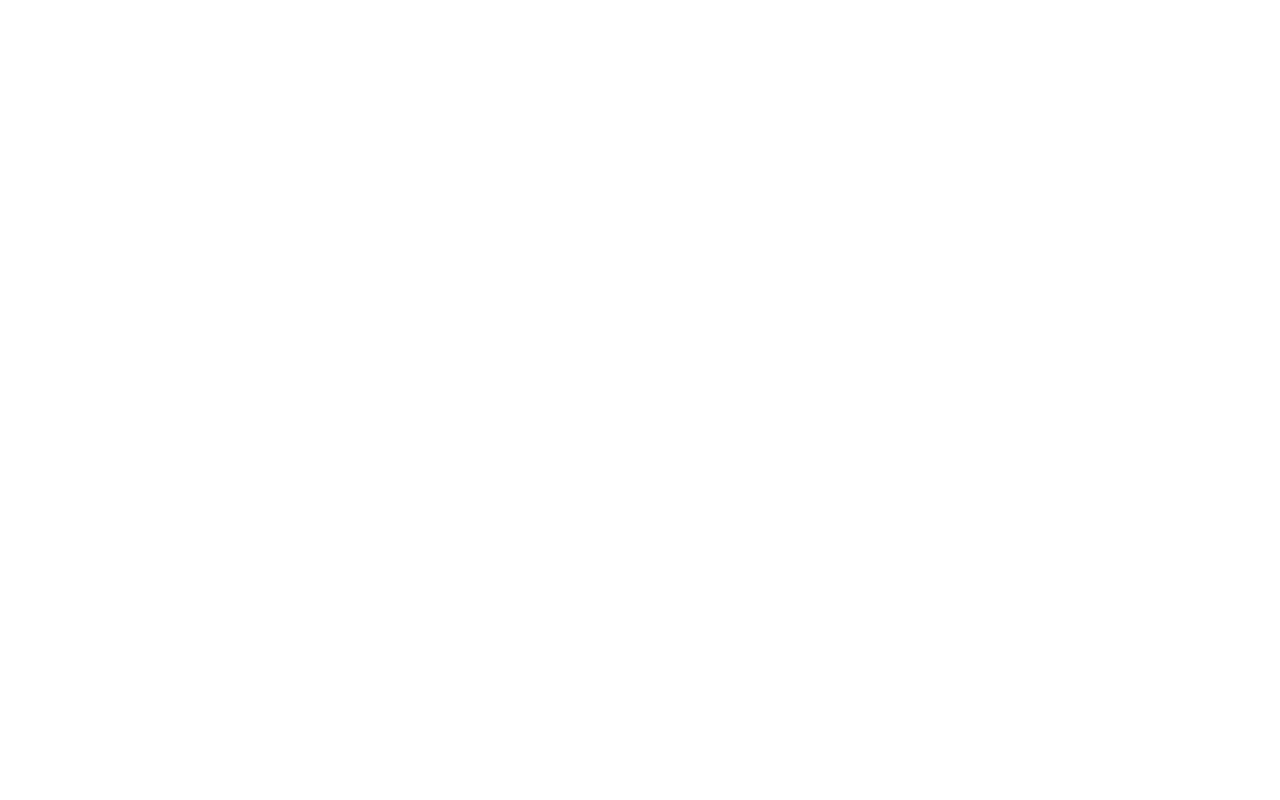
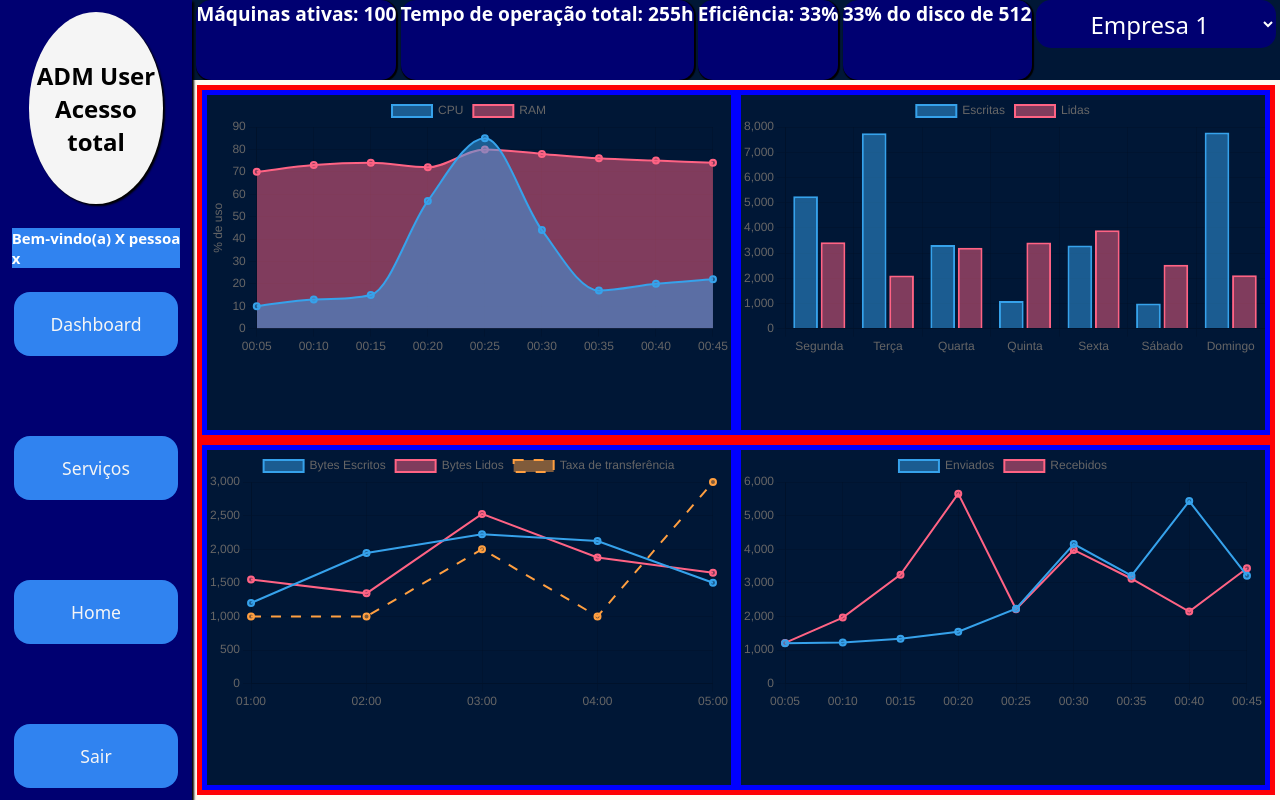
Before and after one commit to Sprint-2-Semestre-SpTech-School/ProjetoSprint2Semestre, a website: page Re-Data/site/public/generalDashs.html in a window 1280 px wide. Drawn offline with nearby package versions, Linux system fonts and the light colour scheme.

Commit message:
Adicionei a nova tela das dash gerais e construi elas na tela

```diff
--- a/Re-Data/site/public/css/generalDashs.css
+++ b/Re-Data/site/public/css/generalDashs.css
@@ -10,6 +10,9 @@
 
 main {
     z-index: 0;
+    display: flex;
+    background-color: #001736;
+    z-index: 1;
 }
 
 html {
@@ -21,3 +24,136 @@ section {
     height: 100dvh;
     width: 100%;
 }
+
+nav {
+    display: flex;
+    flex-direction: column;
+    justify-content: space-around;
+    align-items: center;
+    width: 15%;
+    background-color: #000071;
+    transition: 500ms;
+    box-shadow: 2px 2px 2px black;
+    z-index: 0;
+}
+
+nav .user {
+    display: flex;
+    justify-content: center;
+    align-items: center;
+    border-radius: 50%;
+    height: 12rem;
+    width: 70%;
+    background-color: whitesmoke;
+    box-shadow: 2px 2px 2px black;
+    /* border: 5px solid red; */
+}
+
+nav .user h1 {
+    text-align: center;
+    color: black;
+    font-size: 1.5rem;
+}
+
+nav .nav-items {
+    display: flex;
+    justify-content: space-evenly;
+    align-items: center;
+    flex-direction: column;
+    color: white;
+    width: 100%;
+    height: fit-content;
+    gap: 5rem;
+}
+
+nav .nav-items li {
+    display: flex;
+    width: 85%;
+    height: 4rem;
+    align-items: center;
+    justify-content: center;
+    color: white;
+    border-radius: 1rem;
+    cursor: pointer;
+    font-size: 1.1rem;
+    transition: 500ms;
+    background-color: #3083f0;
+}
+
+nav .nav-items li:hover {
+    background-color: #FDAD00;
+}
+
+nav .nav-items a {
+    color: whitesmoke;
+    transition: ease-in 500ms;
+}
+
+nav .meeting {
+    font-size: 0.8rem;
+    /* border: 5px solid lightblue; */
+    background-color: #3083f0;
+}
+
+/* ------------------------------------------------- General Settings and Nav ------------------------------------------------------- */
+
+main .content {
+    display: flex;
+    flex-direction: column;
+    width: 85dvw;
+    height: 100%;
+    /* border: 5px solid red; */
+}
+
+main .content .info {
+    display: flex;
+    justify-content: space-evenly;
+    /* border: 5px solid blanchedalmond; */
+}
+
+main .content .info .kpi {
+    background-color: #000071;
+    border-radius: 15px;
+    height: 5rem;
+    font-size: 0.8rem;
+    box-shadow: 1px 1px 1px 1px black;
+    /* border: 5px solid purple; */
+}
+
+main .content .info .select-project select {
+    width: 15rem;
+    height: 3rem;
+    border: none;
+    border-radius: 15px;
+    text-align: center;
+    font-size: 1.5rem;
+    background-color: #000071;
+    transition: 200ms;
+}
+
+main .content .info .select-project select:hover {
+    width: 15.5rem;
+    height: 3.5rem;
+    background-color: #FDAD00;
+}
+
+main .content .dash-view {
+    display: flex;
+    flex-direction: column;
+    width: 100%;
+    height: 100%;
+    border: 5px solid floralwhite;
+}
+
+main .content .dash-view .group{
+    display: flex;
+    justify-content: space-around;
+    width: 100%;
+    height: 50%;
+    border: 5px solid red;
+}
+
+main .content .dash-view .dashboard {
+    width: 50%;
+    border: 5px solid blue;
+}
--- a/Re-Data/site/public/generalDashs.html
+++ b/Re-Data/site/public/generalDashs.html
@@ -1,16 +1,92 @@
 <!DOCTYPE html>
 <html lang="en">
+
 <head>
     <meta charset="UTF-8">
     <meta name="viewport" content="width=device-width, initial-scale=1.0">
     <title>Document</title>
-    <link rel="stylesheet" href="">
+    <link rel="stylesheet" href="./css/generalDashs.css">
 </head>
+
 <body>
     <main>
         <section>
-
+            <nav class="navbar">
+                <div class="user">
+                    <h1>ADM User Acesso total</h1>
+                </div>
+                <div class="meeting">
+                    <h1>Bem-vindo(a) X pessoa</h1>
+                    <h1 id="data">x</h1>
+                    <h1 id="time"></h1>
+                </div>
+                <ul class="nav-items">
+                    <li class="item">
+                        <a href="#homePage">Dashboard</a>
+                    </li>
+                    <li class="item">
+                        <a href="#footer">Serviços</a>
+                    </li>
+                    <li class="item">
+                        <a href="#sobreNos">Home</a>
+                    </li>
+                    <li class="item">
+                        <a href="#missoes">Sair</a>
+                    </li>
+                </ul>
+            </nav>
+            <div class="content">
+                <div class="info">
+                    <div class="kpi">
+                        <h1>Máquinas ativas: 100</h1>
+                    </div>
+                    <div class="kpi">
+                        <h1>
+                            Tempo de operação total: 255h
+                        </h1>
+                    </div>
+                    <div class="kpi">
+                        <h1>
+                            Eficiência: 33%
+                        </h1>
+                    </div>
+                    <div class="kpi">
+                        <h1>
+                            33% do disco de 512
+                        </h1>
+                    </div>
+                    <div class="select-project">
+                        <select name="" id="">
+                            <option value="">Empresa 1</option>
+                            <option value="">Empresa 2</option>
+                            <option value="">Empresa 3</option>
+                        </select>
+                    </div>
+                </div>
+                <div class="dash-view">
+                    <div class="group">
+                        <div class="dashboard">
+                            <canvas id="myChart1"></canvas>
+                        </div>
+                        <div class="dashboard">
+                            <canvas id="myChart2"></canvas>
+                        </div>
+                    </div>
+                    <div class="group">
+                        <div class="dashboard">
+                            <canvas id="myChart3"></canvas>
+                        </div>
+                        <div class="dashboard">
+                            <canvas id="myChart4"></canvas>
+                        </div>
+                    </div>
+                </div>
+            </div>
         </section>
     </main>
 </body>
+
 </html>
+
+<script src="https://cdn.jsdelivr.net/npm/chart.js"></script>
+<script src="./js/dashConstruction.js"></script>
--- a/Re-Data/site/public/js/DashPanel.js
+++ b/Re-Data/site/public/js/DashPanel.js
@@ -38,7 +38,6 @@ function newMachine() {
                 modal.style.visibility = "visible";
                 modal.style.opacity = "1";
                 overlay.style.zIndex = "1";
-                overlay.style.backDropFilter = "blur(5px)";
                 divState = true;
 
                 close.addEventListener("click", () => {
--- /dev/null
+++ b/Re-Data/site/public/js/dashConstruction.js
@@ -0,0 +1,120 @@
+const ctx = document.getElementById('myChart1');
+console.log(ctx);
+new Chart(ctx, {
+    type: 'line',
+    data: {
+        labels: ['00:05', '00:10', '00:15', '00:20', '00:25', '00:30', '00:35', '00:40', '00:45'],
+        datasets: [{
+            label: 'CPU',
+            data: [10, 13, 15, 57, 85, 44, 17, 20, 22],
+            borderWidth: 2,
+            fill: true
+        },
+        {
+            label: 'RAM',
+            data: [70, 73, 74, 72, 80, 78, 76, 75, 74],
+            borderWidth: 2,
+            fill: true
+        }]
+    },
+    options: {
+        scales: {
+            y: {
+                title: {
+                    display: true,
+                    text: '% de uso'
+                },
+                beginAtZero: true,
+            }
+        },
+        elements: {
+            line: {
+                cubicInterpolationMode: 'monotone'
+            }
+        }
+    }
+});
+
+const ctx2 = document.getElementById('myChart2');
+console.log(ctx);
+new Chart(ctx2, {
+    type: 'bar',
+    data: {
+        labels: ['Segunda', 'Terça', 'Quarta', 'Quinta', 'Sexta', 'Sábado', 'Domingo'],
+        datasets: [{
+            label: 'Escritas',
+            data: [5255, 7753, 3321, 1100, 3300, 1000, 7777],
+            borderWidth: 2
+        },
+        {
+            label: 'Lidas',
+            data: [3423, 2112, 3211, 3421, 3903, 2532, 2122],
+            borderWidth: 2
+        }]
+    },
+    options: {
+        scales: {
+            y: {
+                beginAtZero: true
+            }
+        }
+    }
+});
+
+const ctx3 = document.getElementById('myChart3');
+console.log(ctx);
+new Chart(ctx3, {
+    type: 'line',
+    data: {
+        labels: ['01:00', '02:00', '03:00', '04:00', '05:00'],
+        datasets: [{
+            label: 'Bytes Escritos',
+            data: [1200, 1943, 2222, 2121, 1500],
+            borderWidth: 2
+        },
+        {
+            label: 'Bytes Lidos',
+            data: [1550, 1343, 2525, 1876, 1650],
+            borderWidth: 2
+        },
+        {
+            label: 'Taxa de transferência',
+            data: [1000, 1000, 2000, 1000, 3000],
+            borderWidth: 2,
+            borderDash: [10, 10]
+        }]
+    },
+    options: {
+        scales: {
+            y: {
+                beginAtZero: true
+            }
+        }
+    }
+});
+
+const ctx4 = document.getElementById('myChart4');
+console.log(ctx);
+new Chart(ctx4, {
+    type: 'line',
+    data: {
+        labels: ['00:05', '00:10', '00:15', '00:20', '00:25', '00:30', '00:35', '00:40', '00:45'],
+        datasets: [{
+            label: 'Enviados',
+            data: [1200, 1222, 1333, 1543, 2231, 4154, 3212, 5432, 3212],
+            borderWidth: 2
+        },
+        {
+            label: 'Recebidos',
+            data: [1212, 1964, 3243, 5654, 2213, 3977, 3121, 2144, 3431],
+            borderWidth: 2
+        }]
+    },
+    options: {
+        scales: {
+            y: {
+                beginAtZero: true
+            }
+        }
+    }
+});
```
